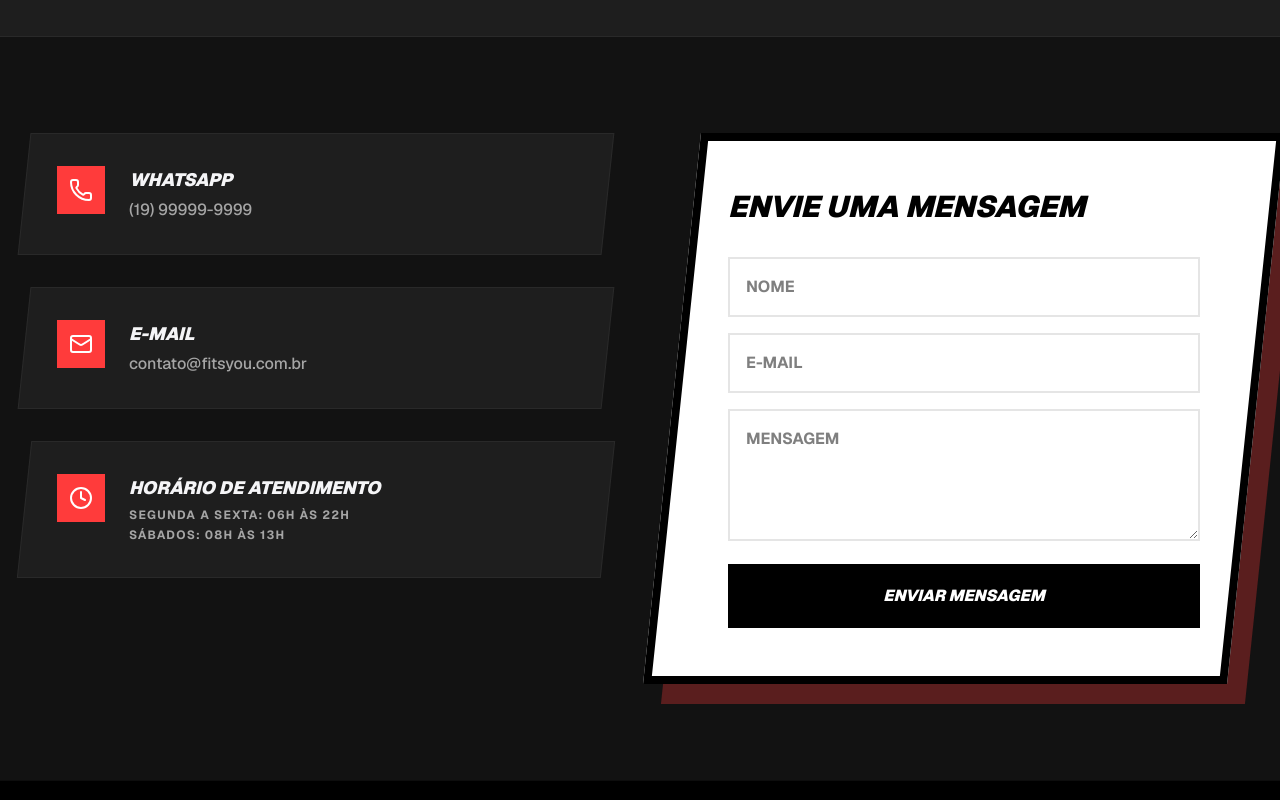
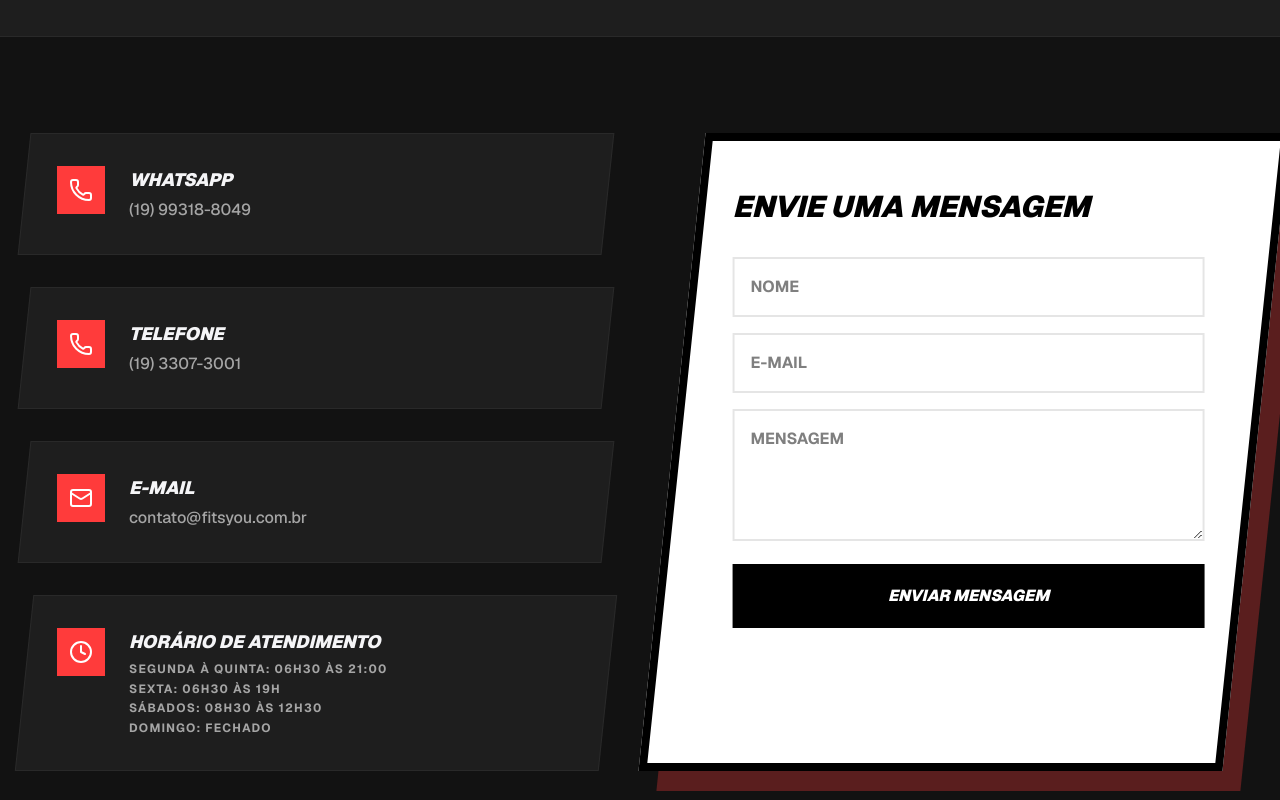
Before and after one commit to lucasignislab/fitsyou, a Next.js app: page /contato in a window 1280 px wide. Shown: the part 420-1220 px from the top of the page. Built offline with nearby package versions, Linux system fonts and the light colour scheme.

Commit message:
update: contact links, creator link, and social media links

```diff
--- a/src/app/contato/page.tsx
+++ b/src/app/contato/page.tsx
@@ -21,14 +21,31 @@ export default function ContatoPage() {
                     <div className="grid grid-cols-1 lg:grid-cols-2 gap-16">
                         {/* Contact Info */}
                         <div className="space-y-8">
+                            <a
+                                href="https://wa.me/5519993188049"
+                                target="_blank"
+                                rel="noopener noreferrer"
+                                className="p-8 bg-secondary border border-white/5 -skew-x-6 block hover:border-primary transition-colors cursor-pointer group"
+                            >
+                                <div className="skew-x-6 flex items-start gap-6">
+                                    <div className="w-12 h-12 bg-primary flex items-center justify-center text-white shrink-0 group-hover:scale-110 transition-transform">
+                                        <Phone />
+                                    </div>
+                                    <div>
+                                        <h3 className="font-black uppercase text-lg mb-1 italic">WhatsApp</h3>
+                                        <p className="text-white/60 font-medium group-hover:text-white transition-colors">(19) 99318-8049</p>
+                                    </div>
+                                </div>
+                            </a>
+
                             <div className="p-8 bg-secondary border border-white/5 -skew-x-6">
                                 <div className="skew-x-6 flex items-start gap-6">
                                     <div className="w-12 h-12 bg-primary flex items-center justify-center text-white shrink-0">
                                         <Phone />
                                     </div>
                                     <div>
-                                        <h3 className="font-black uppercase text-lg mb-1 italic">WhatsApp</h3>
-                                        <p className="text-white/60 font-medium">(19) 99999-9999</p>
+                                        <h3 className="font-black uppercase text-lg mb-1 italic">Telefone</h3>
+                                        <p className="text-white/60 font-medium">(19) 3307-3001</p>
                                     </div>
                                 </div>
                             </div>
@@ -52,7 +69,12 @@ export default function ContatoPage() {
                                     </div>
                                     <div>
                                         <h3 className="font-black uppercase text-lg mb-1 italic">Horário de Atendimento</h3>
-                                        <p className="text-white/60 font-bold text-xs uppercase tracking-widest leading-relaxed">Segunda a Sexta: 06h às 22h<br />Sábados: 08h às 13h</p>
+                                        <p className="text-white/60 font-bold text-xs uppercase tracking-widest leading-relaxed">
+                                            Segunda à Quinta: 06h30 às 21:00<br />
+                                            Sexta: 06h30 às 19h<br />
+                                            Sábados: 08h30 às 12h30<br />
+                                            Domingo: Fechado
+                                        </p>
                                     </div>
                                 </div>
                             </div>
--- a/src/app/professores/page.tsx
+++ b/src/app/professores/page.tsx
@@ -197,9 +197,9 @@ export default function ProfessoresPage() {
                                         </div>
 
                                         <div className="flex gap-4">
-                                            <div className="p-3 bg-white/5 hover:bg-primary transition-colors cursor-pointer text-white">
+                                            <a href="https://www.instagram.com/studiofitsyou/" target="_blank" rel="noopener noreferrer" className="p-3 bg-white/5 hover:bg-primary transition-colors cursor-pointer text-white">
                                                 <Instagram size={24} />
-                                            </div>
+                                            </a>
                                         </div>
                                     </motion.div>
                                 </div>
--- a/src/components/Footer.tsx
+++ b/src/components/Footer.tsx
@@ -14,12 +14,12 @@ export default function Footer() {
                             R. Antônio Galvão de O Barros, 35 - Arruamento Luiz Vicentin, Campinas - SP, 13084-275
                         </p>
                         <div className="flex gap-4">
-                            <Link href="#" className="w-12 h-12 bg-secondary border border-white/10 flex items-center justify-center hover:text-primary transition-colors">
+                            <a href="https://www.instagram.com/studiofitsyou/" target="_blank" rel="noopener noreferrer" className="w-12 h-12 bg-secondary border border-white/10 flex items-center justify-center hover:text-primary transition-colors">
                                 <Instagram />
-                            </Link>
-                            <Link href="#" className="w-12 h-12 bg-secondary border border-white/10 flex items-center justify-center hover:text-primary transition-colors">
+                            </a>
+                            <a href="https://www.facebook.com/studiofitsyou" target="_blank" rel="noopener noreferrer" className="w-12 h-12 bg-secondary border border-white/10 flex items-center justify-center hover:text-primary transition-colors">
                                 <Facebook />
-                            </Link>
+                            </a>
                         </div>
                     </div>
 
@@ -45,7 +45,7 @@ export default function Footer() {
                         © 2026 Fits You Studio. All rights reserved.
                     </p>
                     <p className="text-[10px] text-white/20 uppercase font-bold tracking-[0.3em]">
-                        Created by Anti-Gravity
+                        Created by <a href="https://www.lucascoelho.site" target="_blank" rel="noopener noreferrer" className="hover:text-primary transition-colors">Lucas Coelho</a>
                     </p>
                 </div>
             </div>
--- a/src/components/LeadCapture.tsx
+++ b/src/components/LeadCapture.tsx
@@ -35,12 +35,12 @@ export default function LeadCapture() {
                                 />
                             </div>
                             <div className="flex flex-col sm:flex-row gap-4 pt-4">
-                                <button className="flex-1 bg-primary text-white font-black py-5 px-8 uppercase italic flex items-center justify-center gap-3 hover:bg-white hover:text-black transition-all -skew-x-12 group">
+                                <a href="https://wa.me/5519993188049" target="_blank" rel="noopener noreferrer" className="flex-1 bg-primary text-white font-black py-5 px-8 uppercase italic flex items-center justify-center gap-3 hover:bg-white hover:text-black transition-all -skew-x-12 group">
                                     <span className="skew-x-12 flex items-center gap-2">
                                         <Download size={20} />
                                         Receber via WhatsApp
                                     </span>
-                                </button>
+                                </a>
                             </div>
                             <p className="text-[10px] text-white/30 uppercase text-center font-bold tracking-[0.2em] mt-6">
                                 Nós odiamos spam. Seus dados estão seguros conosco.
--- a/src/components/Navbar.tsx
+++ b/src/components/Navbar.tsx
@@ -101,12 +101,12 @@ export default function Navbar() {
                         </div>
 
                         <div className="flex gap-6 mt-8">
-                            <Link href="#" className="p-4 bg-secondary border border-white/10 text-primary">
+                            <a href="https://www.instagram.com/studiofitsyou/" target="_blank" rel="noopener noreferrer" className="p-4 bg-secondary border border-white/10 text-primary hover:bg-primary hover:text-white transition-colors">
                                 <Instagram size={24} />
-                            </Link>
-                            <Link href="#" className="p-4 bg-secondary border border-white/10 text-primary">
+                            </a>
+                            <a href="https://wa.me/5519993188049" target="_blank" rel="noopener noreferrer" className="p-4 bg-secondary border border-white/10 text-primary hover:bg-primary hover:text-white transition-colors">
                                 <MessageCircle size={24} />
-                            </Link>
+                            </a>
                         </div>
                     </motion.div>
                 )}
```
